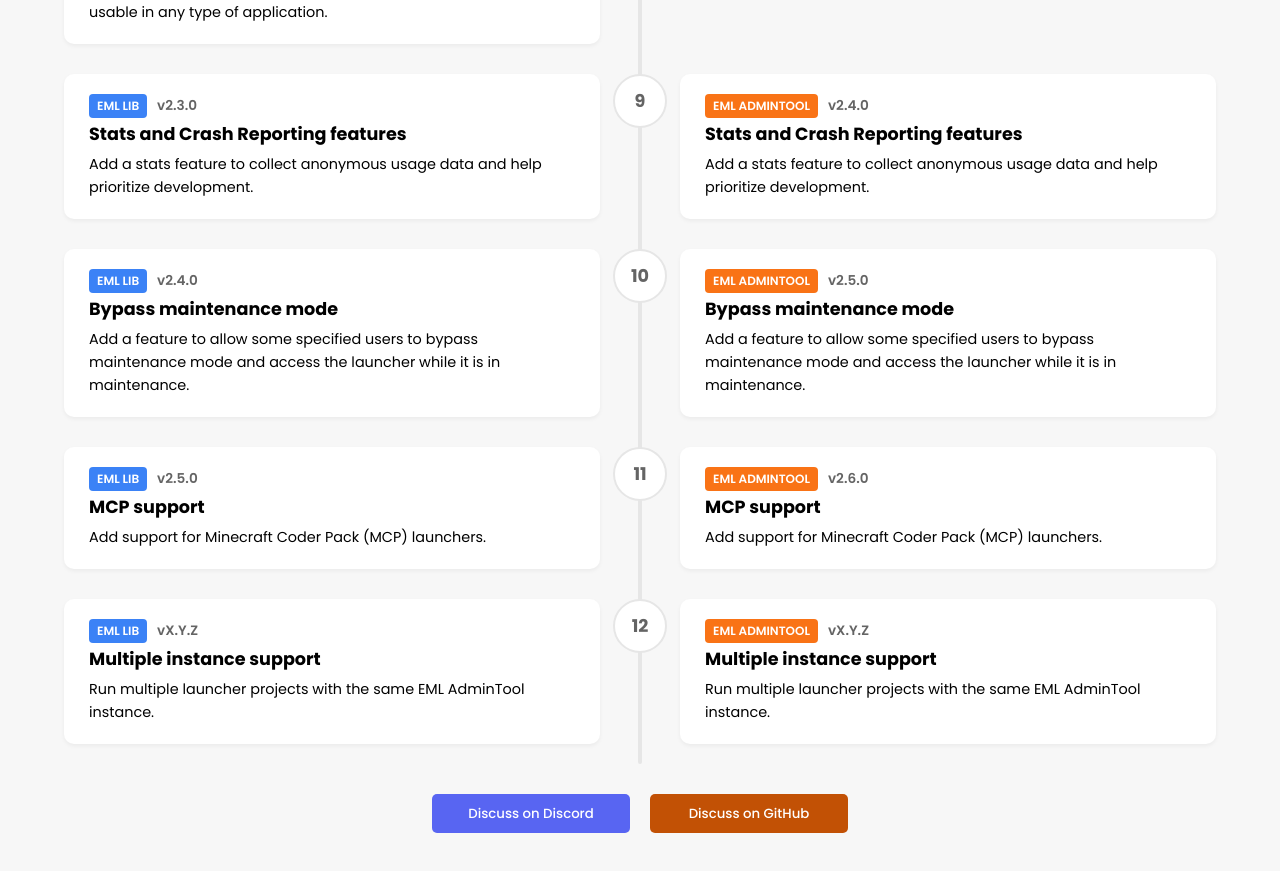
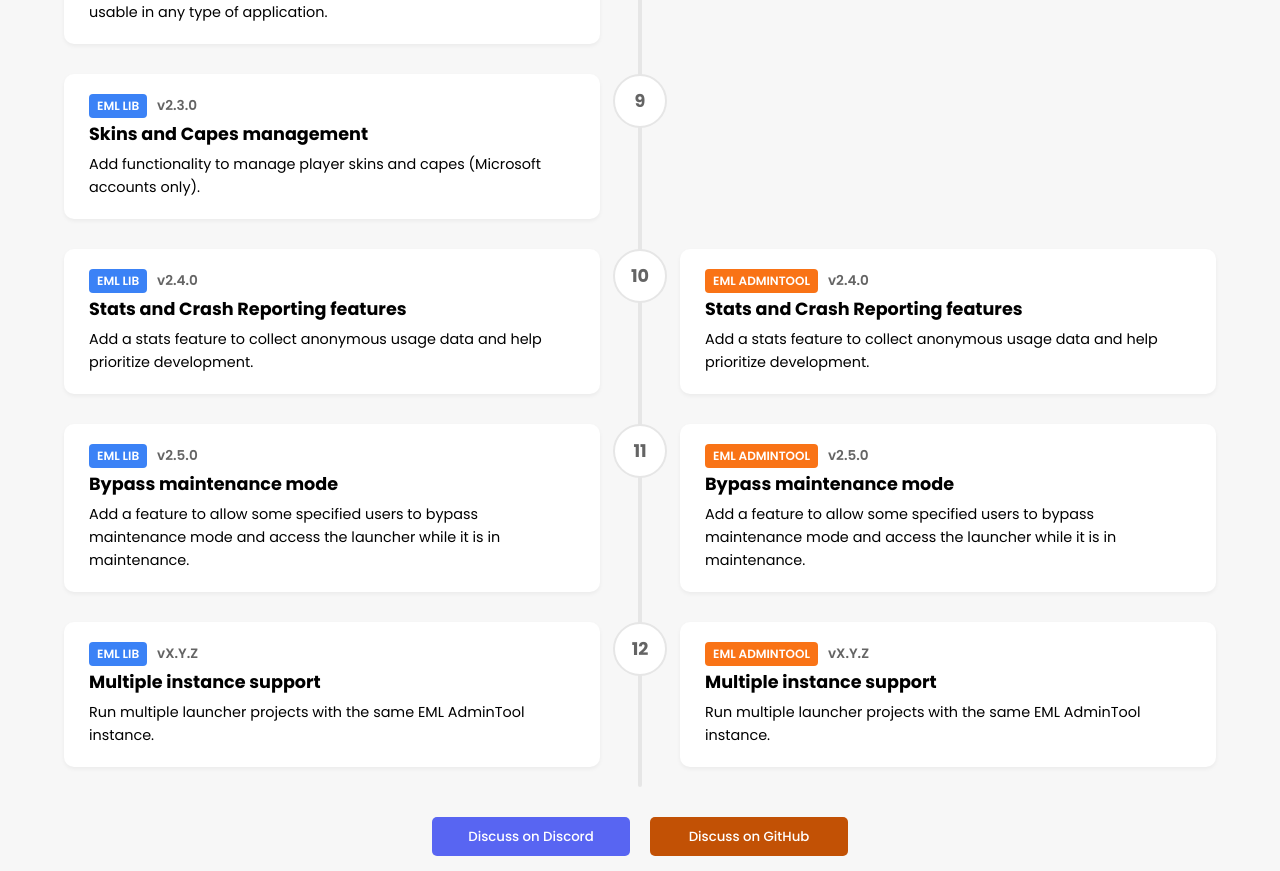
Before and after one commit to Electron-Minecraft-Launcher/EML-Project, a SvelteKit app: page /roadmap in a window 1280 px wide. Shown: the part 1581-2452 px from the top of the page. Built offline with nearby package versions, Linux system fonts and the light colour scheme.

Commit message:
Updated roadmap

```diff
--- a/package.json
+++ b/package.json
@@ -1,7 +1,7 @@
 {
 	"name": "eml-project",
 	"private": true,
-	"version": "1.0.0",
+	"version": "1.2.0",
 	"type": "module",
 	"scripts": {
 		"dev": "vite dev",
--- a/src/routes/roadmap/+page.svelte
+++ b/src/routes/roadmap/+page.svelte
@@ -95,12 +95,20 @@
       id: 9,
       target: 'lib',
       version: 'v2.3.0',
+      title: 'Skins and Capes management',
+      description: 'Add functionality to manage player skins and capes (Microsoft accounts only).',
+      status: 'future'
+    },
+    {
+      id: 10,
+      target: 'lib',
+      version: 'v2.4.0',
       title: 'Stats and Crash Reporting features',
       description: 'Add a stats feature to collect anonymous usage data and help prioritize development.',
       status: 'future'
     },
     {
-      id: 9,
+      id: 10,
       target: 'admintool',
       version: 'v2.4.0',
       title: 'Stats and Crash Reporting features',
@@ -108,15 +116,15 @@
       status: 'future'
     },
     {
-      id: 10,
+      id: 11,
       target: 'lib',
-      version: 'v2.4.0',
+      version: 'v2.5.0',
       title: 'Bypass maintenance mode',
       description: 'Add a feature to allow some specified users to bypass maintenance mode and access the launcher while it is in maintenance.',
       status: 'future'
     },
     {
-      id: 10,
+      id: 11,
       target: 'admintool',
       version: 'v2.5.0',
       title: 'Bypass maintenance mode',
@@ -124,15 +132,15 @@
       status: 'future'
     },
     {
-      id: 11,
+      id: 12,
       title: 'MCP support',
       target: 'lib',
-      version: 'v2.5.0',
+      version: 'v2.6.0',
       description: 'Add support for Minecraft Coder Pack (MCP) launchers.',
       status: 'future'
     },
     {
-      id: 11,
+      id: 12,
       title: 'MCP support',
       target: 'admintool',
       version: 'v2.6.0',
```
Also changed, not shown: 1 other file (tests, documents, lock files or other folders).
